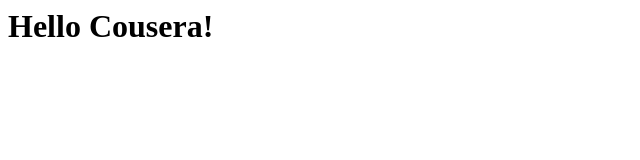
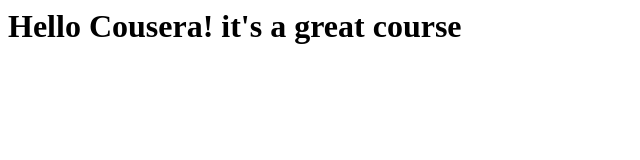
Before and after one commit to Prospy001/Cousera-test, a plain HTML site: page site/index.html in a window 1280 px wide. Shown: the whole page, without its empty margins (0-640 px from the left). Drawn offline with Linux system fonts and the light colour scheme.

Commit message:
Small addition to our page content.

```diff
--- a/site/index.html
+++ b/site/index.html
@@ -6,6 +6,6 @@
     <title>Hello Cousera!</title>
 </head>
 <body>
-    <h1>Hello Cousera!</h1>
+    <h1>Hello Cousera! it's a great course</h1>
 </body>
 </html>
```
